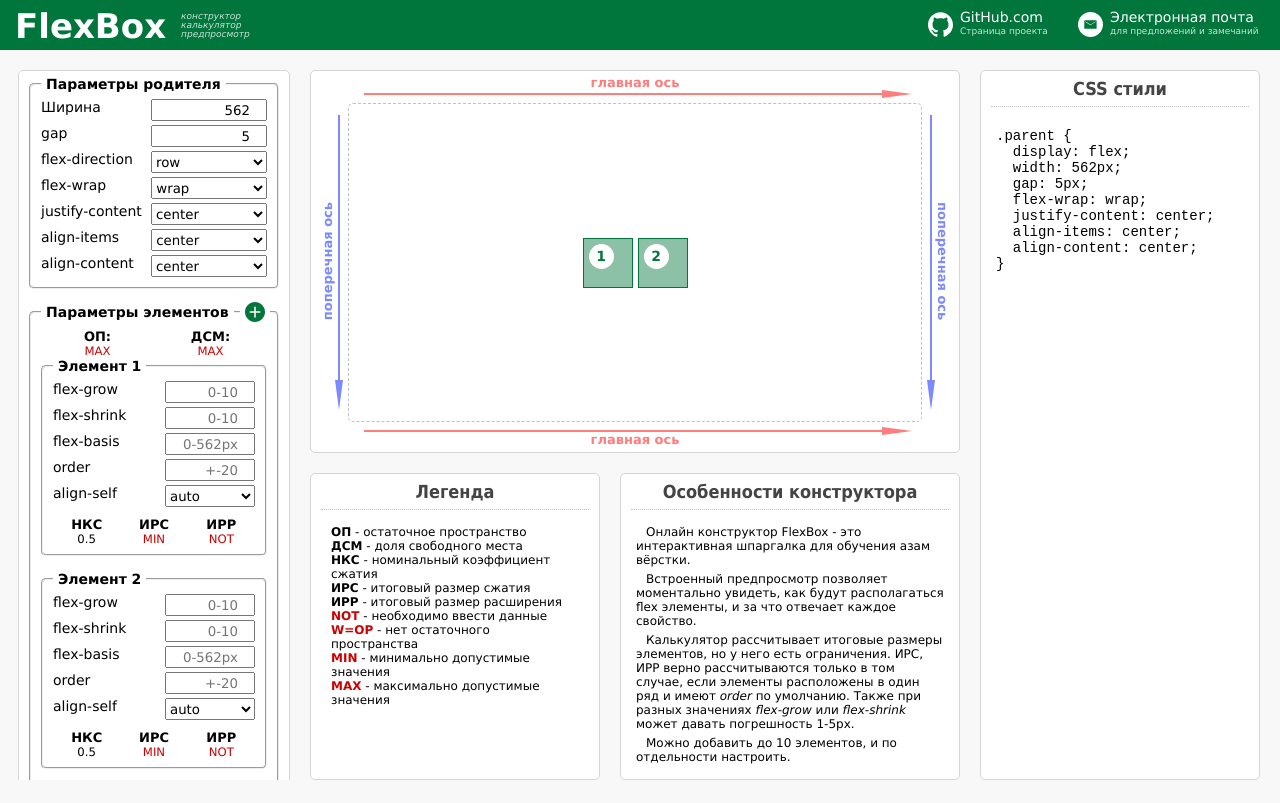
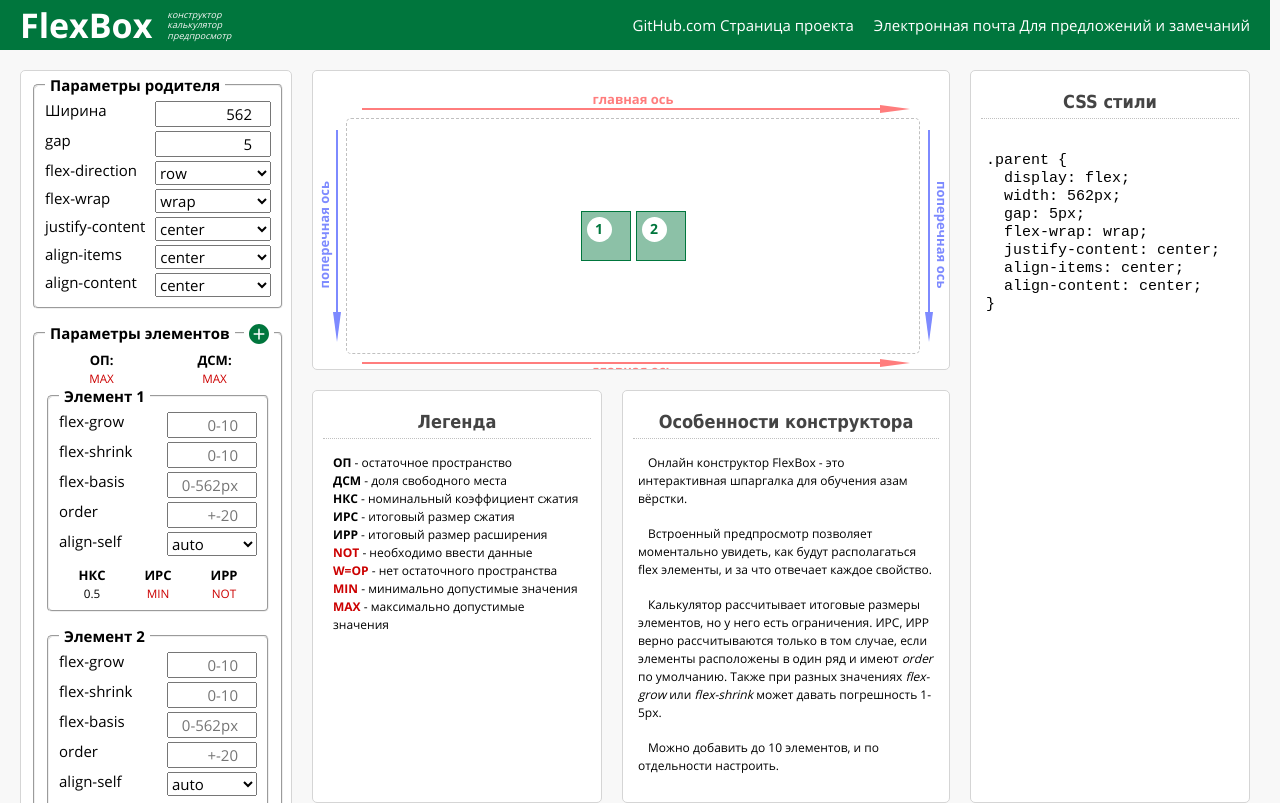
Before and after one commit to NeXan87/flex-gen, a website: page source/index.html in a window 1280 px wide. Drawn offline with nearby package versions, Linux system fonts and the light colour scheme; files that its build step writes are made by us from their sources.

Commit message:
Делает рефакторинг шапки

```diff
--- a/gulpfile.js
+++ b/gulpfile.js
@@ -63,7 +63,7 @@
 
 const copy = (done) => {
   gulp
-    .src(['source/*.ico', 'source/**/*.webmanifest'], { base: 'source' })
+    .src(['source/fonts/*.{woff2,woff}', 'source/*.ico', 'source/**/*.webmanifest'], { base: 'source' })
     .pipe(gulp.dest('build'));
   done();
 };
--- a/source/index.html
+++ b/source/index.html
@@ -3,40 +3,40 @@
 
 <head>
   <meta charset="UTF-8">
-  <meta http-equiv="X-UA-Compatible" content="IE=edge">
+  <title>Онлайн конструктор FlexBox с калькулятором и предпросмотром</title>
+  <meta name="description" content="С помощью онлайн калькулятора FlexBox вы можете гибко рассчитать количество flex-элементов и посмотреть, как они будут выглядеть на практике">
   <meta name="viewport" content="width=device-width, initial-scale=1.0, user-scalable=no">
-  <link rel="apple-touch-icon" sizes="180x180" href="images/favicons/apple-touch-icon.png">
-  <link rel="icon" type="image/png" sizes="32x32" href="images/favicons/favicon-32x32.png">
-  <link rel="icon" type="image/png" sizes="16x16" href="images/favicons/favicon-16x16.png">
+  <link rel="preload" href="fonts/open-sans.woff2" as="font" crossorigin="anonymous">
+  <link rel="preload" href="fonts/open-sans-bold.woff2" as="font" crossorigin="anonymous">
+  <link rel="icon" href="img/svg/favicon.svg" type="image/svg+xml">
+  <link rel="apple-touch-icon" href="img/favicons/icon-180x180.png">
   <link rel="manifest" href="images/favicons/site.webmanifest">
   <link rel="stylesheet" href="css/style.min.css">
-  <link rel="canonical" href="https://flex-gen.ru">
-  <title>Онлайн конструктор FlexBox с калькулятором и предпросмотром</title>
-  <meta name="description" content="С помощью онлайн калькулятора FlexBox вы можете гибко рассчитать количество flex-элементов и посмотреть, как они будут выглядеть на практике">
 </head>
 
 <body>
-  <main class="main-container">
+  <header class="header">
+    <div class="header__logo">
+      <span class="header__text">FlexBox</span>
+      <span class="header__advantage header__advantage--first">конструктор</span>
+      <span class="header__advantage header__advantage--medium">калькулятор</span>
+      <span class="header__advantage header__advantage--last">предпросмотр</span>
+    </div>
+    <a class="header__link header__link--github" href="https://github.com/NeXan87/Calc-flex-grow-shrink" target="_blank" rel="nofollow noopener noreferrer" aria-label="Перейти на страницу проекта в GitHub">
+      <span class="header__link-name" aria-hidden="true">GitHub.com</span>
+      <span class="header__link-desc" aria-hidden="true">Страница проекта</span>
+    </a>
+    <a class="header__link header__link--mailto" href="mailto:nexan87@gmail.com" aria-label="Написать письмо на электронную почту">
+      <span class="header__link-name" aria-hidden="true">Электронная почта</span>
+      <span class="header__link-desc" aria-hidden="true">Для предложений и замечаний</span>
+    </a>
+    <div class="top-menu">
+      <span class="menu"></span>
+    </div>
+  </header>
 
-    <header class="main-header">
-      <h1 class="main-title">
-        FlexBox
-        <span class="site-advantage"> конструктор
-          калькулятор
-          предпросмотр
-        </span>
-      </h1>
-      <div class="contacts github">
-        <a class="contacts-link github-link" href="https://github.com/NeXan87/Calc-flex-grow-shrink" target="_blank" rel="nofollow noopener noreferrer">GitHub.com</a>
-      </div>
-      <div class="contacts mailto">
-        <a class="contacts-link mailto-link" href="mailto:nexan87@gmail.com">Электронная почта</a>
-      </div>
-      <div class="top-menu">
-        <span class="menu"></span>
-      </div>
-    </header>
-
+  <main class="container">
+    <h1 class="visually-hidden">Онлайн конструктор FlexBox с калькулятором и предпросмотром</h1>
     <section class="wrapper-container parameters">
       <h2 class="visually-hidden">Параметры.</h2>
       <div class="pad">
--- /dev/null
+++ b/source/sass/blocks/header.scss
@@ -0,0 +1,57 @@
+.header {
+  display: flex;
+  align-items: center;
+  height: 50px;
+  padding: 8px 20px;
+
+  color: $color-white;
+
+  background-color: $color-jewel;
+
+  gap: 20px;
+
+  &__logo {
+    display: grid;
+    align-items: center;
+    margin-right: auto;
+
+    line-height: 1;
+    column-gap: 15px;
+
+    grid-template-columns: repeat(2, auto);
+    grid-template-areas: "title advantage_first" "title advantage_medium" "title advantage_last";
+  }
+
+  &__text {
+    font-weight: bold;
+    font-size: 34px;
+
+    grid-area: title;
+  }
+
+  &__advantage {
+    font-style: italic;
+    font-size: 9px;
+    color: $color-white-smoke;
+
+    &--first {
+      align-self: end;
+
+      grid-area: advantage_first;
+    }
+
+    &--medium {
+      grid-area: advantage_medium;
+    }
+
+    &--last {
+      align-self: start;
+
+      grid-area: advantage_last;
+    }
+  }
+
+  &__link {
+    color: $color-white;
+  }
+}
--- /dev/null
+++ b/source/sass/global/container.scss
@@ -0,0 +1,13 @@
+.container {
+  display: grid;
+  flex-grow: 1;
+  max-width: 1920px;
+  max-height: calc(100vh - 50px);
+  margin: 0 auto;
+  padding: 20px;
+
+  gap: 20px;
+  grid-template-columns: 272px minmax(290px, 0.6fr) minmax(300px, 1fr) 280px;
+  grid-template-rows: minmax(300px, 1fr) auto;
+  grid-template-areas: "parameters preview preview css" "parameters legend article css";
+}
--- /dev/null
+++ b/source/sass/global/fonts.scss
@@ -0,0 +1,19 @@
+@font-face {
+  font-style: normal;
+  font-weight: 400;
+  font-family: "Open Sans";
+
+  font-display: swap;
+  src: url("../fonts/open-sans.woff2") format("woff2"),
+    url("../fonts/open-sans.woff") format("woff");
+}
+
+@font-face {
+  font-style: normal;
+  font-weight: 700;
+  font-family: "Open Sans";
+
+  font-display: swap;
+  src: url("../fonts/open-sans-bold.woff2") format("woff2"),
+    url("../fonts/open-sans-bold.woff") format("woff");
+}
--- /dev/null
+++ b/source/sass/global/mixins.scss
@@ -0,0 +1,29 @@
+@mixin vp-1920 {
+  @media screen and (min-width: calc($vp-1920 + 1px)) {
+    @content;
+  }
+}
+
+@mixin vp-1240 {
+  @media screen and (max-width: $vp-1240) {
+    @content;
+  }
+}
+
+@mixin vp-1024 {
+  @media screen and (max-width: $vp-1024) {
+    @content;
+  }
+}
+
+@mixin vp-768 {
+  @media screen and (max-width: $vp-768) {
+    @content;
+  }
+}
+
+@mixin vp-425 {
+  @media screen and (max-width: $vp-425) {
+    @content;
+  }
+}
--- /dev/null
+++ b/source/sass/global/reboot.scss
@@ -0,0 +1,67 @@
+* {
+  scrollbar-color: $color-mint-tulip $color-jewel;
+  scrollbar-width: thin;
+}
+
+*,
+*::before,
+*::after {
+  box-sizing: border-box;
+}
+
+*::-webkit-scrollbar {
+  width: 8px;
+  height: 8px;
+}
+
+*::-webkit-scrollbar-track {
+  background: $color-jewel;
+}
+
+*::-webkit-scrollbar-thumb {
+  background-color: $color-mint-tulip;
+  border: 2px solid $color-jewel;
+  border-radius: 4px;
+}
+
+html {
+  width: 100%;
+  height: 100vh;
+  overflow-x: hidden;
+
+  font-style: normal;
+  font-weight: 400;
+  font-size: $fz-default;
+  line-height: $lh-default;
+  font-family: $ff-open-sans;
+  color: $color-black;
+
+  scrollbar-gutter: stable;
+}
+
+body {
+  display: flex;
+  flex-direction: column;
+  height: 100vh;
+  margin: 0;
+
+  background-color: $color-white-smoke;
+}
+
+img {
+  max-width: 100%;
+  height: auto;
+
+  object-fit: contain;
+}
+
+a {
+  text-decoration: none;
+}
+
+button,
+input,
+select {
+  font-size: inherit;
+  font-family: inherit;
+}
--- /dev/null
+++ b/source/sass/global/utils.scss
@@ -0,0 +1,16 @@
+.visually-hidden {
+  position: absolute;
+
+  width: 1px;
+  height: 1px;
+  margin: -1px;
+  padding: 0;
+  overflow: hidden;
+
+  white-space: nowrap;
+
+  border: 0;
+
+  clip: rect(0 0 0 0);
+  clip-path: inset(100%);
+}
--- /dev/null
+++ b/source/sass/global/variables.scss
@@ -0,0 +1,16 @@
+$fz-default: 15px;
+$lh-default: 18px;
+$ff-open-sans: "Open Sans", "Arial", sans-serif;
+$ff-lucida-sans: "Lucida Sans Unicode", "Arial", sans-serif;
+
+$color-black: #000000;
+$color-white-smoke: #f8f8f8;
+$color-white: #ffffff;
+$color-jewel: #00763d;
+$color-mint-tulip: #cce8db;
+
+$vp-1920: 1920px;
+$vp-1240: 1240px;
+$vp-1024: 1024px;
+$vp-768: 768px;
+$vp-425: 425px;
--- a/source/sass/style.scss
+++ b/source/sass/style.scss
@@ -1,72 +1,13 @@
-* {
-  box-sizing: border-box;
-  margin: 0;
-  padding: 0;
+// GLOBAL
+@import "global/variables.scss";
+@import "global/mixins.scss";
+@import "global/reboot.scss";
+@import "global/utils.scss";
+@import "global/fonts.scss";
+@import "global/container.scss";
 
-  scrollbar-color: #cce8db #00763d;
-  scrollbar-width: thin;
-}
-
-*::-webkit-scrollbar {
-  width: 8px;
-  height: 8px;
-}
-
-*::-webkit-scrollbar-track {
-  background: #00763d;
-}
-
-*::-webkit-scrollbar-thumb {
-  background-color: #cce8db;
-  border: 2px solid #00763d;
-  border-radius: 4px;
-}
-
-html {
-  width: 100%;
-  height: 100vh;
-  overflow-x: hidden;
-}
-
-body {
-  font-size: 14px;
-  font-family: Verdana, Geneva, sans-serif;
-
-  background-color: #f8f8f8;
-}
-
-input,
-select {
-  height: 22px;
-}
-
-.visually-hidden {
-  position: absolute;
-
-  width: 1px;
-  height: 1px;
-  margin: -1px;
-  padding: 0;
-  overflow: hidden;
-
-  white-space: nowrap;
-
-  border: 0;
-
-  clip: rect(0 0 0 0);
-  clip-path: inset(100%);
-}
-
-.main-container {
-  display: grid;
-  max-width: 1920px;
-  height: 100vh;
-  margin: 0 auto;
-
-  gap: 20px;
-  grid-template-columns: 290px minmax(290px, 0.6fr) minmax(300px, 1fr) 300px;
-  grid-template-rows: auto minmax(300px, 1fr) auto;
-}
+// BLOCKS
+@import "blocks/header.scss";
 
 .wrapper-container {
   padding: 5px 10px 10px 10px;
@@ -88,111 +29,8 @@
   border-radius: 5px;
 }
 
-.main-header {
-  display: flex;
-  justify-content: space-between;
-  align-items: center;
-  height: 50px;
-  padding: 10px 15px 12px;
-
-  color: white;
-
-  background-color: #00763d;
-
-  grid-column: 1 / -1;
-  grid-row: 1;
-}
-
-.main-title {
-  display: flex;
-  align-items: center;
-  margin-right: auto;
-  padding-top: 3px;
-
-  font-weight: bold;
-  font-size: 34px;
-  line-height: 1;
-  font-family: "Lucida Sans Unicode", "Lucida Grande", sans-serif;
-}
-
-.site-advantage {
-  margin-left: 15px;
-
-  font-style: italic;
-  font-weight: normal;
-  font-size: 9px;
-  color: #ffffffc9;
-  white-space: pre-line;
-}
-
 .top-menu {
   display: none;
-}
-
-.contacts {
-  position: relative;
-
-  overflow: hidden;
-}
-
-.contacts:first-of-type {
-  margin-right: 20px;
-}
-
-.contacts-link {
-  display: block;
-  height: 30px;
-  padding-left: 35px;
-
-  color: white;
-  text-decoration: none;
-}
-
-.contacts-link::before {
-  content: "";
-  position: absolute;
-  top: 3px;
-  left: 3px;
-
-  width: 25px;
-  height: 25px;
-
-  background-repeat: no-repeat;
-  background-size: contain;
-}
-
-.contacts-link::after {
-  position: absolute;
-  bottom: 3px;
-  left: 35px;
-
-  font-size: 9px;
-  line-height: 1;
-  color: #ffffffc9;
-}
-
-.github-link {
-  width: 130px;
-}
-
-.github-link::before {
-  background-image: url("../images/github.svg");
-}
-
-.github-link::after {
-  content: "Страница проекта";
-}
-
-.mailto-link {
-  width: 190px;
-}
-
-.mailto-link::before {
-  background-image: url("../images/email.svg");
-}
-
-.mailto-link::after {
-  content: "для предложений и замечаний";
 }
 
 .parameters {
@@ -206,9 +44,7 @@
   border: 0;
   border-radius: 0;
 
-  grid-column: 1;
-  grid-row: 2 / -1;
-  justify-self: end;
+  grid-area: parameters;
 }
 
 .wrapper-parameters {
@@ -239,8 +75,7 @@
   padding: 32px 33px;
   overflow: hidden;
 
-  grid-column: 2 / -2;
-  grid-row: 2;
+  grid-area: preview;
 }
 
 .article {
@@ -248,13 +83,13 @@
 }
 
 .legend {
-  grid-column: 2;
-  grid-row: 3;
+  grid-area: legend;
 }
 
 .description {
   grid-column: 3;
   grid-row: 3;
+  grid-area: article;
 }
 
 .css-box {
@@ -264,9 +99,7 @@
 
   cursor: text;
 
-  grid-column-end: -1;
-  grid-row: 2 / -1;
-  justify-self: left;
+  grid-area: css;
 }
 
 .title-h2 {
@@ -706,7 +539,7 @@
 }
 
 .overlay {
-  visibility: hidden;
+  display: none;
 }
 
 @media screen and (min-width: 1921px) {
```
Also changed, not shown: source/fonts/open-sans-bold.woff (added), source/fonts/open-sans-bold.woff2 (added), source/fonts/open-sans.woff (added), source/fonts/open-sans.woff2 (added), 1 other file.
